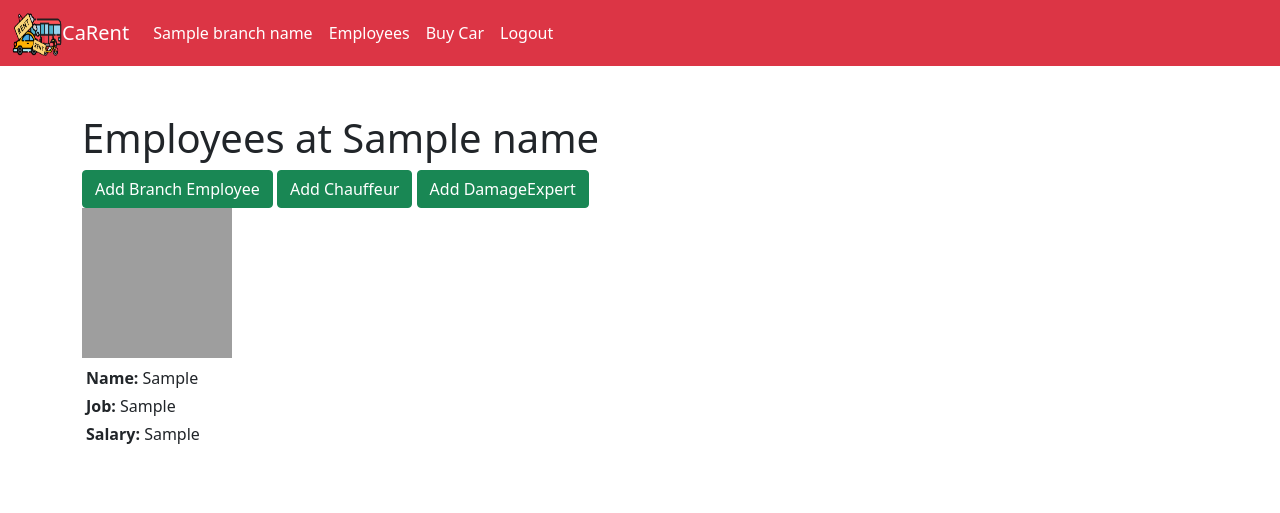
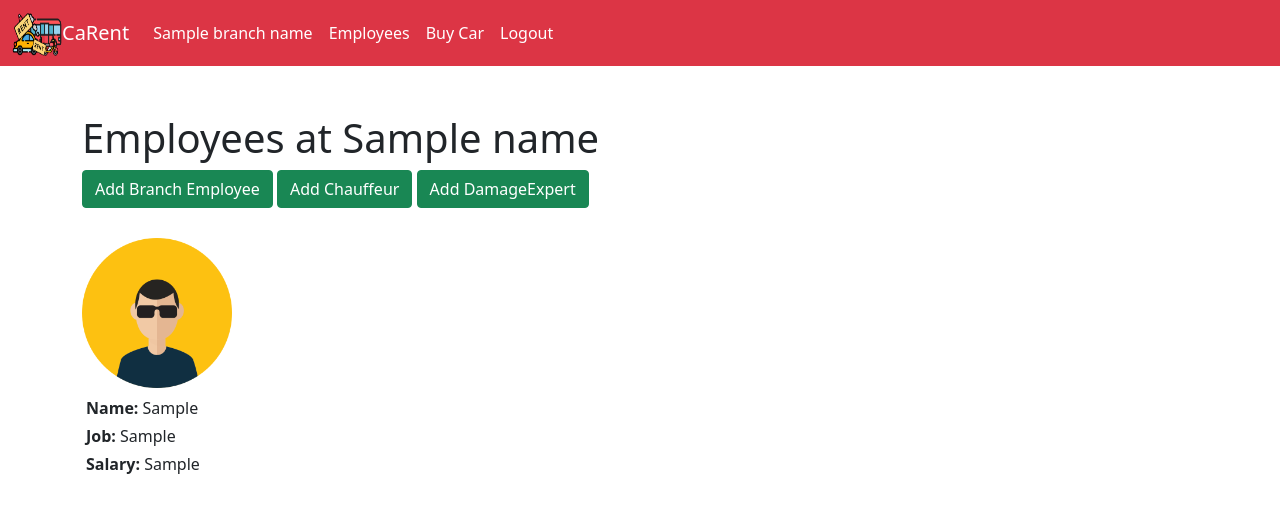
Before and after one commit to Beste-Guney/car-rental-system, a Django app: template templates/branchEmployee.html in a window 1280 px wide. Shown: the top 513 px of the page. Run offline with Django 3.2, Linux system fonts and the light colour scheme; the template is opened without the code that fills it: most values are stand-ins (such as "Sample title", 1, 10 or a date in 2020); grey boxes are pictures that could not be loaded.

Commit message:
some changes on pics

```diff
--- a/templates/baseManager.html
+++ b/templates/baseManager.html
@@ -22,7 +22,7 @@
         <nav class="navbar navbar-expand-lg navbar-dark bg-danger">
         <div class="container-fluid">
             <img src="{% static 'icon.png' %}" alt="" width="50" height="50" class="d-inline-block align-text-top">
-            <a class="navbar-brand" href="#">CaRent</a>
+            <a class="navbar-brand" href="{% url 'manager:manager_dashboard' branch_id %}">CaRent</a>
             <button class="navbar-toggler" type="button" data-bs-toggle="collapse" data-bs-target="#navbarNavDropdown"
                 aria-controls="navbarNavDropdown" aria-expanded="false" aria-label="Toggle navigation">
                 <span class="navbar-toggler-icon"></span>
--- a/templates/branchCarsManaager.html
+++ b/templates/branchCarsManaager.html
@@ -1,4 +1,5 @@
 {% extends 'baseManager.html' %}
+{% load static %}
 {% block content %}
     <div class="container">
         <div class="row mt-5">
@@ -60,7 +61,7 @@
                 {% if forloop.counter|divisibleby:"5" %}
                     <div class="row mt-4">
                                     <div class="col-sm">
-                    <img style="text-align: center;" src="res/images/vehiclesImages/car1.jpeg" width="150" height="150"
+                    <img style="text-align: center;" src="{% static 'car1.jpeg' %}" width="150" height="150"
                         alt="">
                     <p class="mt-2 m-1 "><b>Plate: </b>{{ car.0 }}</p>
                     <p class="m-1"><b>Daily Price: </b> {{ car.2}}</p>
@@ -71,7 +72,7 @@
                 </div>
                     {% else %}
                                     <div class="col-sm">
-                    <img style="text-align: center;" src="res/images/vehiclesImages/car1.jpeg" width="150" height="150"
+                    <img style="text-align: center;" src="{% static 'car2.jpeg' %}" width="150" height="150"
                         alt="">
                     <p class="mt-2 m-1 "><b>Plate: </b>{{ car.0 }}</p>
                     <p class="m-1"><b>Daily Price: </b> {{ car.2}}</p>
--- a/templates/branchEmployee.html
+++ b/templates/branchEmployee.html
@@ -1,8 +1,9 @@
 {% extends 'baseManager.html' %}
+{% load static %}
 {% block content %}
     <div class="container">
         <div class="row mt-5">
-            <div class="row">
+            <div class="row" style="margin-bottom: 30px">
                 <div class="col-sm-12">
                     <h1>Employees at {{ name }}</h1>
                     <a class="btn btn-success" href="/management/addBranchEmployee/" role="button">Add Branch Employee</a>
@@ -14,7 +15,7 @@
                 {% if forloop.counter|divisibleby:"5" %}
                     <div class="row mt-4">
                                     <div class="col-sm">
-                    <img style="text-align: center;" src="res/images/vehiclesImages/car1.jpeg" width="150" height="150"
+                    <img style="text-align: center;" src="{% static '147140.png' %}" width="150" height="150"
                         alt="">
                     <p class="mt-2 m-1 "><b>Name: </b>{{ empl.2 }}</p>
                     <p class="m-1"><b>Job: </b> {{ empl.3}}</p>
@@ -22,7 +23,7 @@
                 </div>
                     {% else %}
                                     <div class="col-sm">
-                    <img style="text-align: center;" src="res/images/vehiclesImages/car1.jpeg" width="150" height="150"
+                    <img style="text-align: center;" src="{% static '147140.png' %}" width="150" height="150"
                         alt="">
                     <p class="mt-2 m-1 "><b>Name: </b>{{ empl.2 }}</p>
                     <p class="m-1"><b>Job: </b> {{ empl.3}}</p>
```
Also changed, not shown: static/147140.png (added), static/car1.jpeg (added), static/car2.jpeg (added), static/car3.jpeg (added), static/car4.jpeg (added), static/carmercedes.jpeg (added).
